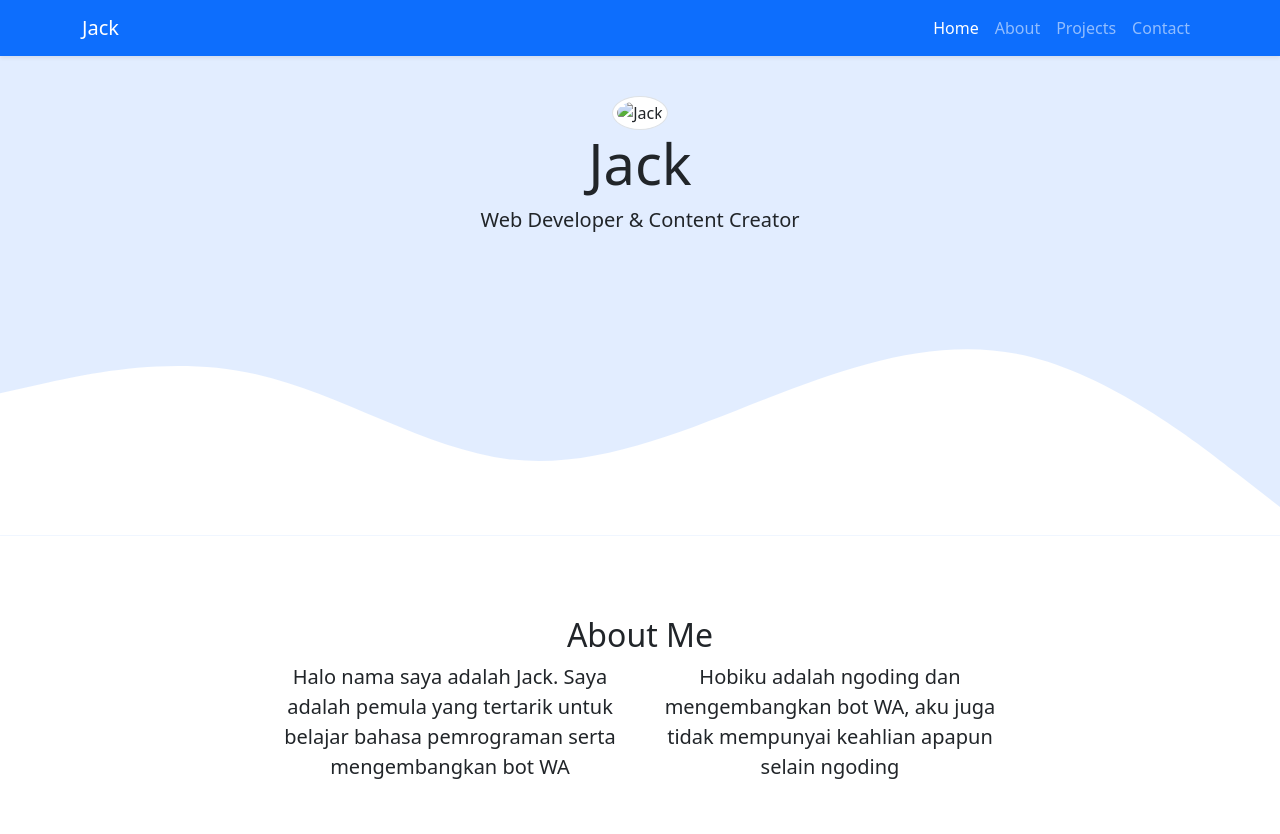
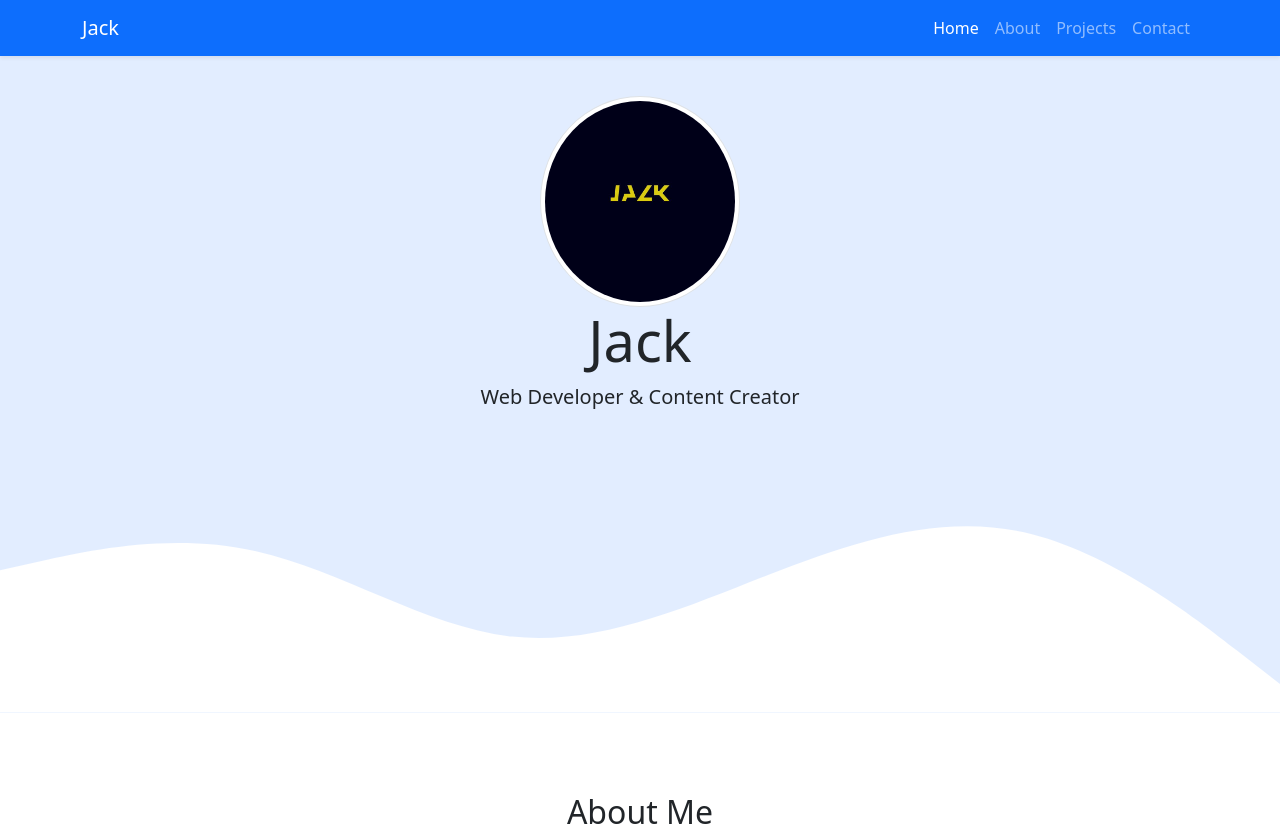
Before and after one commit to Jackliarianto/portfoliojack, a plain HTML site: page index.html in a window 1280 px wide. Shown: the top 834 px of the page. Drawn offline with nearby package versions, Linux system fonts and the light colour scheme.

Commit message:
Update index.html

```diff
--- a/index.html
+++ b/index.html
@@ -46,7 +46,7 @@
 
 <!-- Jumbotron -->
 <section class="jumbotron text-center">
-    <img src="img/projects/jack.jpeg" alt="Jack" width="200" class="rounded-circle img-thumbnail" />
+    <img src="jack.jpeg" alt="Jack" width="200" class="rounded-circle img-thumbnail" />
     <h1 class="display-4">Jack</h1>
     <p class="lead">Web Developer & Content Creator</p>
     <svg xmlns="http://www.w3.org/2000/svg" viewBox="0 0 1440 320"><path fill="#ffffff" fill-opacity="1" d="M0,160L48,149.3C96,139,192,117,288,138.7C384,160,480,224,576,234.7C672,245,768,203,864,165.3C960,128,1056,96,1152,117.3C1248,139,1344,213,1392,250.7L1440,288L1440,320L1392,320C1344,320,1248,320,1152,320C1056,320,960,320,864,320C768,320,672,320,576,320C480,320,384,320,288,320C192,320,96,320,48,320L0,320Z"></path></svg>
```
